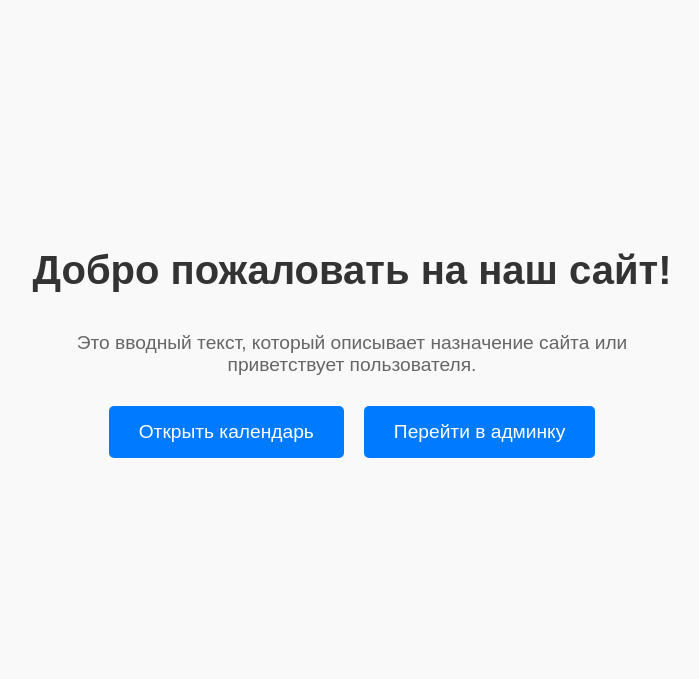
After one commit to Maryna-Lisunova/VT, a PHP site: page /apps/app/Views/Templates/user.php in a window 1280 px wide. The commit adds this page. Shown: the top 679 px of the page, without its empty margins (288-987 px from the left). Run offline with PHP 8.4, Linux system fonts and the light colour scheme.

Commit message:
Lab 4 DONE

```diff
--- a/Admin/index.php
+++ b/Admin/index.php
@@ -18,6 +18,6 @@ if (!isset($_SERVER['PHP_AUTH_USER'])) {
     }
 }
 
-require_once __DIR__ . "/../Routers/Router.php";
-$url = $_GET['route'] ?? 'admin/index';
-Router::route($url);
+require_once __DIR__ . '/../App/Controllers/AdminController.php';
+$adminController = new AdminController();
+$adminController->index();
--- /dev/null
+++ b/Public/css/styles_for_user.css
@@ -0,0 +1,50 @@
+body {
+  margin: 0;
+  padding: 0;
+  font-family: Arial, sans-serif;
+  background-color: #f9f9f9;
+}
+
+.container {
+  display: flex;
+  flex-direction: column;
+  justify-content: center;
+  align-items: center;
+  min-height: 80vh;
+  text-align: center;
+  padding: 20px;
+}
+
+h1 {
+  font-size: 2.5em;
+  margin-bottom: 20px;
+  color: #333;
+}
+
+p {
+  font-size: 1.2em;
+  margin-bottom: 30px;
+  max-width: 600px;
+  color: #666;
+}
+
+.button-group {
+  display: flex;
+  gap: 20px;
+  flex-wrap: wrap;
+  justify-content: center;
+}
+
+.btn {
+  padding: 15px 30px;
+  font-size: 1.2em;
+  text-decoration: none;
+  background-color: #007bff;
+  color: #fff;
+  border-radius: 5px;
+  transition: background-color 0.3s;
+}
+
+.btn:hover {
+  background-color: #0056b3;
+}
--- /dev/null
+++ b/app/Views/Templates/user.php
@@ -0,0 +1,19 @@
+<!DOCTYPE html>
+<html lang="ru">
+<head>
+  <meta charset="UTF-8">
+  <title><?php echo $title ?? 'Главная страница'; ?></title>
+  <meta name="viewport" content="width=device-width, initial-scale=1.0">
+  <link rel="stylesheet" href="/apps/my_project/Public/css/styles_for_user.css">
+</head>
+<body>
+  <div class="container">
+    <h1><?php echo $title ?? 'Добро пожаловать на наш сайт!'; ?></h1>
+    <p><?php echo $intro ?? 'Это вводный текст, который описывает назначение сайта или приветствует пользователя.'; ?></p>
+    <div class="button-group">
+      <a href="/apps/my_project/calendar" class="btn"><?php echo $btnCalendar ?? 'Открыть календарь'; ?></a>
+      <a href="/apps/my_project/admin" class="btn"><?php echo $btnAdmin ?? 'Перейти в админку'; ?></a>
+    </div>
+  </div>
+</body>
+</html>
```
Also changed, not shown: Public/html/text.html (+6 -6 lines), Routers/Router.php (+26 -10 lines), app/Controllers/CalendarController.php (+22 -0 lines), app/Controllers/UserController.php (+15 -0 lines), app/Views/Templates/calendar.php (+22 -18 lines), index.php (+0 -8 lines), .htaccess (added), Public/css/styles.css (line endings or trailing spaces), Public/new.txt (deleted), new.txt (added), 1 other file.
